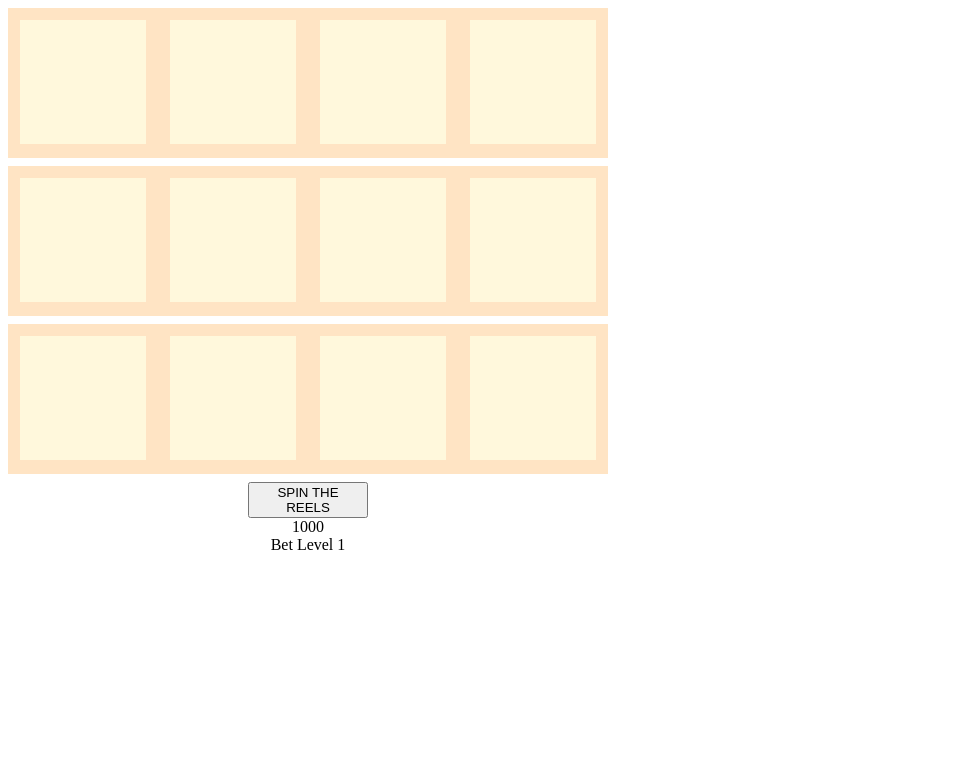
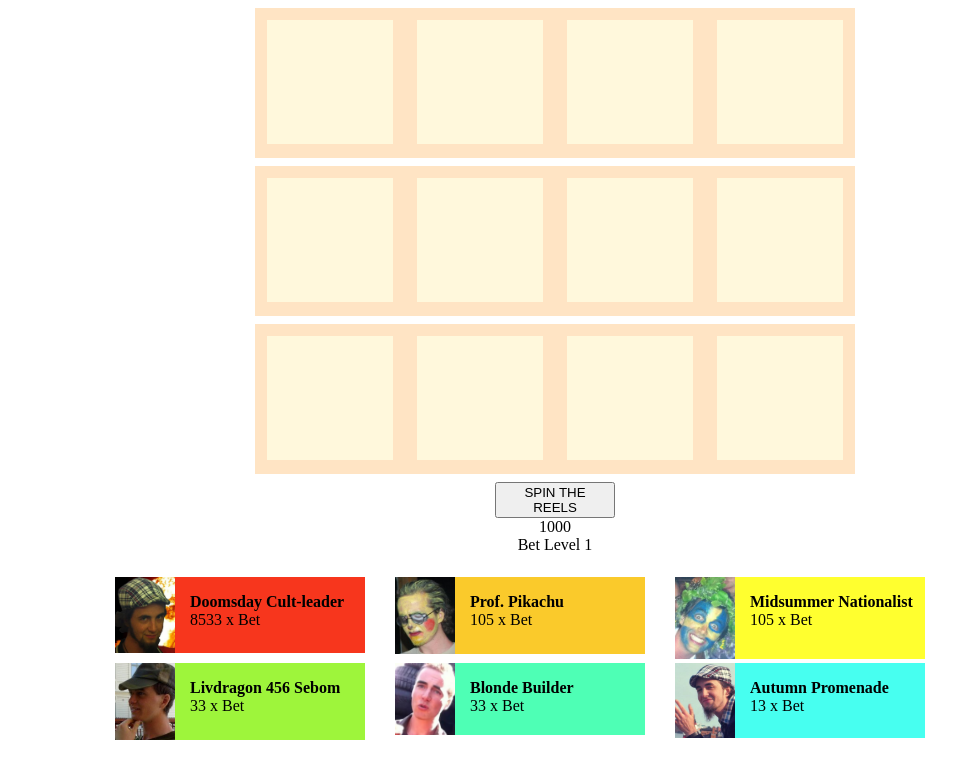
Before and after one commit to PepperDouglas/Slots, a website: page index.html in a window 1280 px wide. Shown: the whole page, without its empty margins (0-980 px from the left). Drawn offline with Linux system fonts and the light colour scheme.

Commit message:
added sounds and polished layout

```diff
--- a/index.html
+++ b/index.html
@@ -30,6 +30,33 @@
             <div id="betLevel">Bet Level 1</div>
         </div>
     </div>
+    <div class="payTable">
+        <div class="payLine" style="background-color:rgb(247, 54, 29)">
+            <img src="img/Pentagram.png" width="60px" heigth="70px" style="float: left">
+            <p class="p-description"><b>Doomsday Cult-leader</b><br>8533 x Bet</p>
+        </div>
+        <div class="payLine" style="background-color:rgb(250, 202, 43)">
+            <img src="img/Square.png" width="60px" heigth="70px" style="float: left">
+            <p class="p-description"><b>Prof. Pikachu</b><br>105 x Bet</p>
+        </div>
+        <div class="payLine" style="background-color:rgb(255, 255, 47)">
+            <img src="img/Triangle.png" width="60px" heigth="70px" style="float: left">
+            <p class="p-description"><b>Midsummer Nationalist</b><br>105 x Bet</p>
+        </div>
+        <div class="payLine" style="background-color:rgb(158, 245, 59)">
+            <img src="img/Eye.png" width="60px" heigth="70px" style="float: left">
+            <p class="p-description"><b>Livdragon 456 Sebom</b><br>33 x Bet</p>
+        </div>
+        <div class="payLine" style="background-color:rgb(78, 255, 181)">
+            <img src="img/Drop.png" width="60px" heigth="70px" style="float: left">
+            <p class="p-description"><b>Blonde Builder</b><br>33 x Bet</p>
+        </div>
+        <div class="payLine" style="background-color:rgb(71, 255, 240)">
+            <img src="img/Circle.png" width="60px" heigth="70px" style="float: left">
+            <p class="p-description"><b>Autumn Promenade</b><br>13 x Bet</p>
+        </div>
+
+    </div>
 
 <script src="./dist/main.js"></script>
 </body>
--- a/theme.css
+++ b/theme.css
@@ -1,6 +1,16 @@
+html {
+    min-width: 870px;
+    max-width: 1110px;
+}
+
+body{
+    text-align: -webkit-center;
+}
+
 .mainDiv{
     min-width: 300px;
     max-width: 600px;
+    margin-bottom: 45px;
 }
 
 .layerDiv {
@@ -29,3 +39,22 @@
 button {
     text-align: center;
 }
+
+.payTable {
+    width: 900px;
+    margin: auto;
+}
+
+.payLine {
+    width: 250px;
+    margin-right: 20px;
+    margin-bottom: 4px;
+    float: left;
+    margin-left: 10px;
+}
+
+.p-description {
+    float: right;
+    text-align: left;
+    width: 70%;
+}
```
Also changed, not shown: soundControl.js (added), 7 other files.
